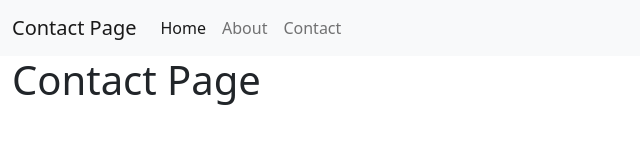
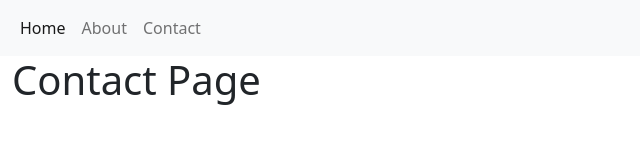
Before and after one commit to nickmwangemi/basic-informational-site, a website: page contact-me.html in a window 1280 px wide. Shown: the whole page, without its empty margins (0-640 px from the left). Drawn offline with nearby package versions, Linux system fonts and the light colour scheme.

Commit message:
Remove navbar brand

```diff
--- a/contact-me.html
+++ b/contact-me.html
@@ -18,7 +18,6 @@
 	<body>
 		<nav class="navbar navbar-expand-lg navbar-light bg-light">
 			<div class="container-fluid">
-				<a class="navbar-brand" href="contact-me">Contact Page</a>
 				<button
 					class="navbar-toggler"
 					type="button"
```
